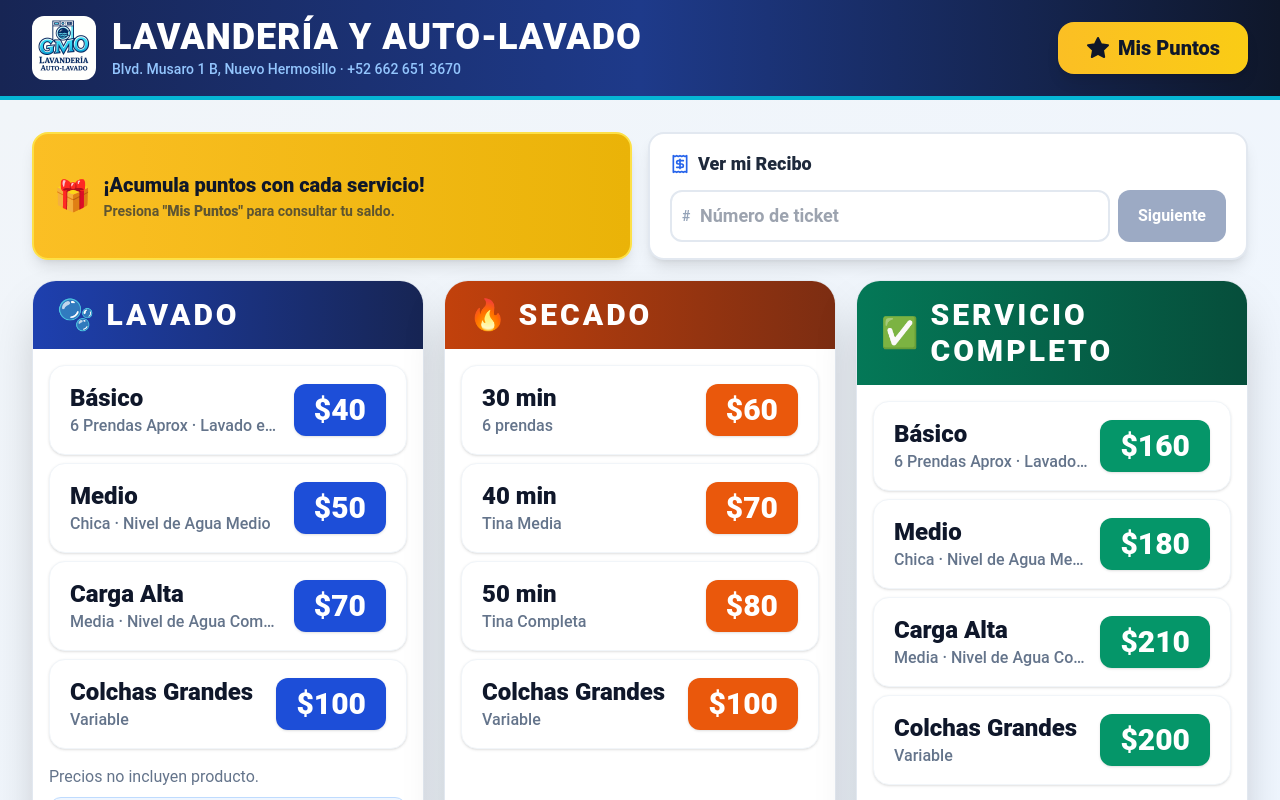
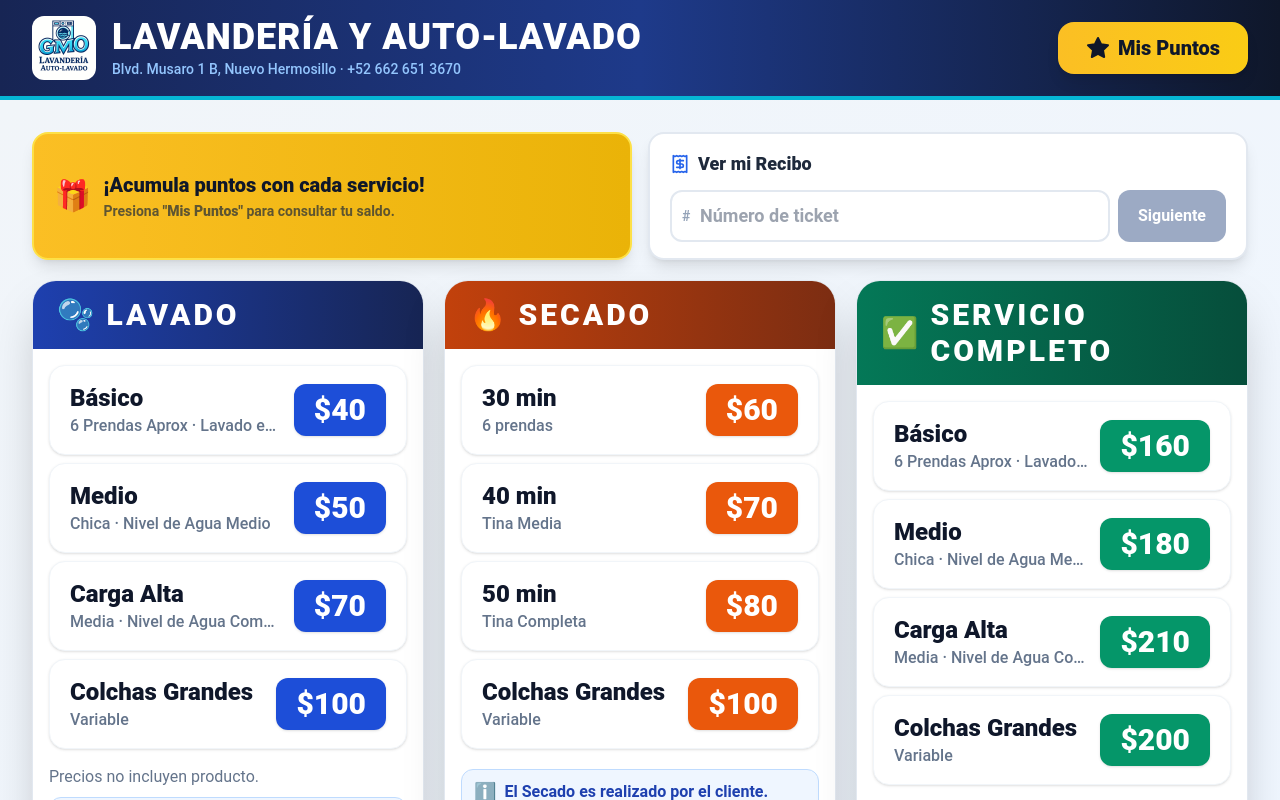
Before and after one commit to montanogilberto/menuLaundy, a React (Vite) app: page / in a window 1280 px wide. Built offline with nearby package versions, Linux system fonts and the light colour scheme.

Commit message:
feat: add info banner to Secado column
'El Secado es realizado por el cliente.' — matches the Lavado banner style.

Co-Authored-By: Claude Sonnet 4.6 <noreply@anthropic.com>

```diff
--- a/src/pages/KioskHomePage.tsx
+++ b/src/pages/KioskHomePage.tsx
@@ -241,7 +241,7 @@ export default function KioskHomePage({ onViewReceipt }: Props) {
           <Section title="Lavado" services={wash.services} note={wash.note} note2="El lavado es realizado por el cliente." colorKey="wash" />
         )}
         {dry?.services && (
-          <Section title="Secado"            services={dry.services}  note={dry.note}                     colorKey="dry"      />
+          <Section title="Secado"            services={dry.services}  note={dry.note} note2="El Secado es realizado por el cliente." colorKey="dry"      />
         )}
         {full?.services && (
           <Section title="Servicio Completo" services={full.services} note={full.note}                    colorKey="complete" />
```
